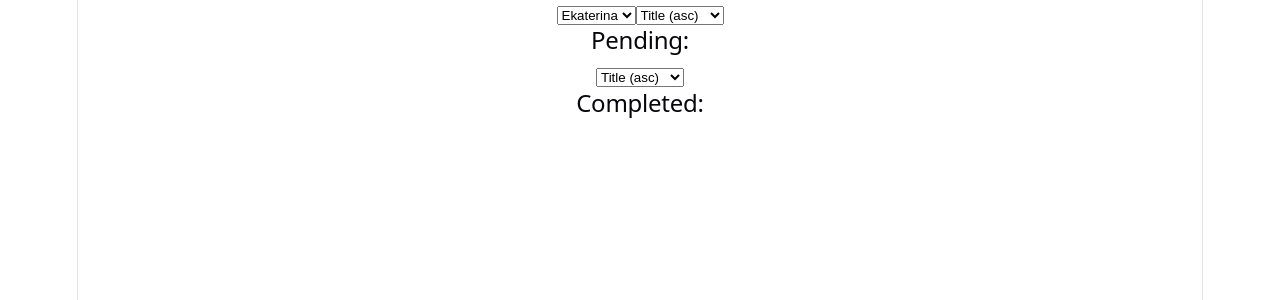
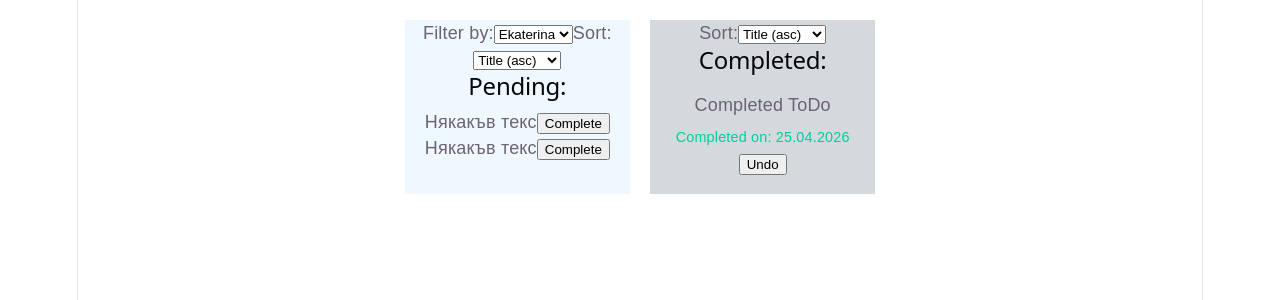
Before and after one commit to ekgeorgieva/TodoApp, a React (Vite) app: page / in a window 1280 px wide. Shown: the top 300 px of the page. Built offline with nearby package versions, Linux system fonts and the light colour scheme.

Commit message:
Save
Стана някакъв бъг

```diff
--- a/src/App.css
+++ b/src/App.css
@@ -1,184 +1,67 @@
-.counter {
-  font-size: 16px;
-  padding: 5px 10px;
-  border-radius: 5px;
-  color: var(--accent);
-  background: var(--accent-bg);
-  border: 2px solid transparent;
-  transition: border-color 0.3s;
-  margin-bottom: 24px;
+body{
+  width: 100%;
+  background-color: white;
+}
+/* .app{
+  padding: 20px;
+} */
 
-  &:hover {
-    border-color: var(--accent-border);
-  }
-  &:focus-visible {
-    outline: 2px solid var(--accent);
-    outline-offset: 2px;
-  }
+.mainContainer{
+  display: flex;
+  gap:20px;
+  padding-top: 50px;
+  font-family: Arial, sans-serif;
+  padding: 20px;
+  max-width: 2200px;
+  margin: 0 auto;
 }
 
-.hero {
-  position: relative;
-
-  .base,
-  .framework,
-  .vite {
-    inset-inline: 0;
-    margin: 0 auto;
-  }
-
-  .base {
-    width: 170px;
-    position: relative;
-    z-index: 0;
-  }
-
-  .framework,
-  .vite {
-    position: absolute;
-  }
-
-  .framework {
-    z-index: 1;
-    top: 34px;
-    height: 28px;
-    transform: perspective(2000px) rotateZ(300deg) rotateX(44deg) rotateY(39deg)
-      scale(1.4);
-  }
-
-  .vite {
-    z-index: 0;
-    top: 107px;
-    height: 26px;
-    width: auto;
-    transform: perspective(2000px) rotateZ(300deg) rotateX(40deg) rotateY(39deg)
-      scale(0.8);
-  }
+.pending{
+  width: 100%;
+  /* height: 450px; */
+  background-color: aliceblue;
+  flex-direction: column;
+}
+.completed{
+  width: 100%;
+  /* height: 450px; */
+  background-color: rgb(211, 217, 221);
 }
 
-#center {
-  display: flex;
-  flex-direction: column;
-  gap: 25px;
-  place-content: center;
-  place-items: center;
-  flex-grow: 1;
-
-  @media (max-width: 1024px) {
-    padding: 32px 20px 24px;
-    gap: 18px;
-  }
+.todoList{
+  list-style: none;
+  padding: 0;
 }
 
-#next-steps {
+.todoItem{
   display: flex;
-  border-top: 1px solid var(--border);
-  text-align: left;
-
-  & > div {
-    flex: 1 1 0;
-    padding: 32px;
-    @media (max-width: 1024px) {
-      padding: 24px 20px;
-    }
-  }
-
-  .icon {
-    margin-bottom: 16px;
-    width: 22px;
-    height: 22px;
-  }
-
-  @media (max-width: 1024px) {
-    flex-direction: column;
-    text-align: center;
-  }
+  justify-content: space-between;
+  align-items: center;
+  padding: 15px;
+  border-bottom: 1px solid #eee;
+  background: #fff;
 }
 
-#docs {
-  border-right: 1px solid var(--border);
-
-  @media (max-width: 1024px) {
-    border-right: none;
-    border-bottom: 1px solid var(--border);
-  }
+.btnSubmit{
+  background-color: #13f1ab;
+  color: white;
+  border: none;
+  padding: 8px 15px;
+  border-radius: 4px;
+  /* cursor: pointer; */
 }
 
-#next-steps ul {
-  list-style: none;
-  padding: 0;
-  display: flex;
-  gap: 8px;
-  margin: 32px 0 0;
-
-  .logo {
-    height: 18px;
-  }
-
-  a {
-    color: var(--text-h);
-    font-size: 16px;
-    border-radius: 6px;
-    background: var(--social-bg);
-    display: flex;
-    padding: 6px 12px;
-    align-items: center;
-    gap: 8px;
-    text-decoration: none;
-    transition: box-shadow 0.3s;
-
-    &:hover {
-      box-shadow: var(--shadow);
-    }
-    .button-icon {
-      height: 18px;
-      width: 18px;
-    }
-  }
-
-  @media (max-width: 1024px) {
-    margin-top: 20px;
-    flex-wrap: wrap;
-    justify-content: center;
-
-    li {
-      flex: 1 1 calc(50% - 8px);
-    }
-
-    a {
-      width: 100%;
-      justify-content: center;
-      box-sizing: border-box;
-    }
-  }
+.btnUndo{
+  background-color: #d29700;
+  color: white;
+  border: none;
+  padding: 8px 15px;
+  border-radius: 4px;
+  /* cursor: pointer; */
 }
 
-#spacer {
-  height: 88px;
-  border-top: 1px solid var(--border);
-  @media (max-width: 1024px) {
-    height: 48px;
-  }
+.completedDate{
+  color: #00ce9b;
+  font-size: 0.8rem;
+  margin: 5px 0 0 0;
 }
-
-.ticks {
-  position: relative;
-  width: 100%;
-
-  &::before,
-  &::after {
-    content: '';
-    position: absolute;
-    top: -4.5px;
-    border: 5px solid transparent;
-  }
-
-  &::before {
-    left: 0;
-    border-left-color: var(--border);
-  }
-  &::after {
-    right: 0;
-    border-right-color: var(--border);
-  }
-}
--- a/src/App.jsx
+++ b/src/App.jsx
@@ -4,22 +4,45 @@ function App() {
   return (
     <div className="mainContainer">
       <div className="pending">
+        <div className="filterLeft">
+          <label>Filter by:</label>
           <select className="Filter by:">
             <option>Ekaterina</option>
             <option>Bret</option>
           </select>
+          <label>Sort:</label>
           <select className="sort">
             <option>Title (asc)</option>
             <option>Title (desc)</option>
           </select>
+        </div>
         <h2>Pending:</h2>
+        <div className="todoList">
+          <li className="listItem">Някакъв текс
+          <button className="submit">Complete</button>
+          </li>
+          <li className="listItem">Някакъв текс
+          <button className="submit">Complete</button>
+          </li>
         </div>
+      </div>
+
       <div className="completed">
+        <div className="filtersRight">
+          <label>Sort:</label>
           <select className="sortCompleted">
             <option>Title (asc)</option>
             <option>Title (desc)</option>
           </select>
+        </div>
+
         <h2>Completed:</h2>
+        <ul className="todoList">
+          <li className="listItem">Completed ToDo
+          <p className="completedDate">Completed on: 25.04.2026</p>
+          <button className="undo">Undo</button>
+          </li>
+        </ul>
       </div>
     </div>
   );
```
Lines whose indentation alone changed are shown as unchanged.
